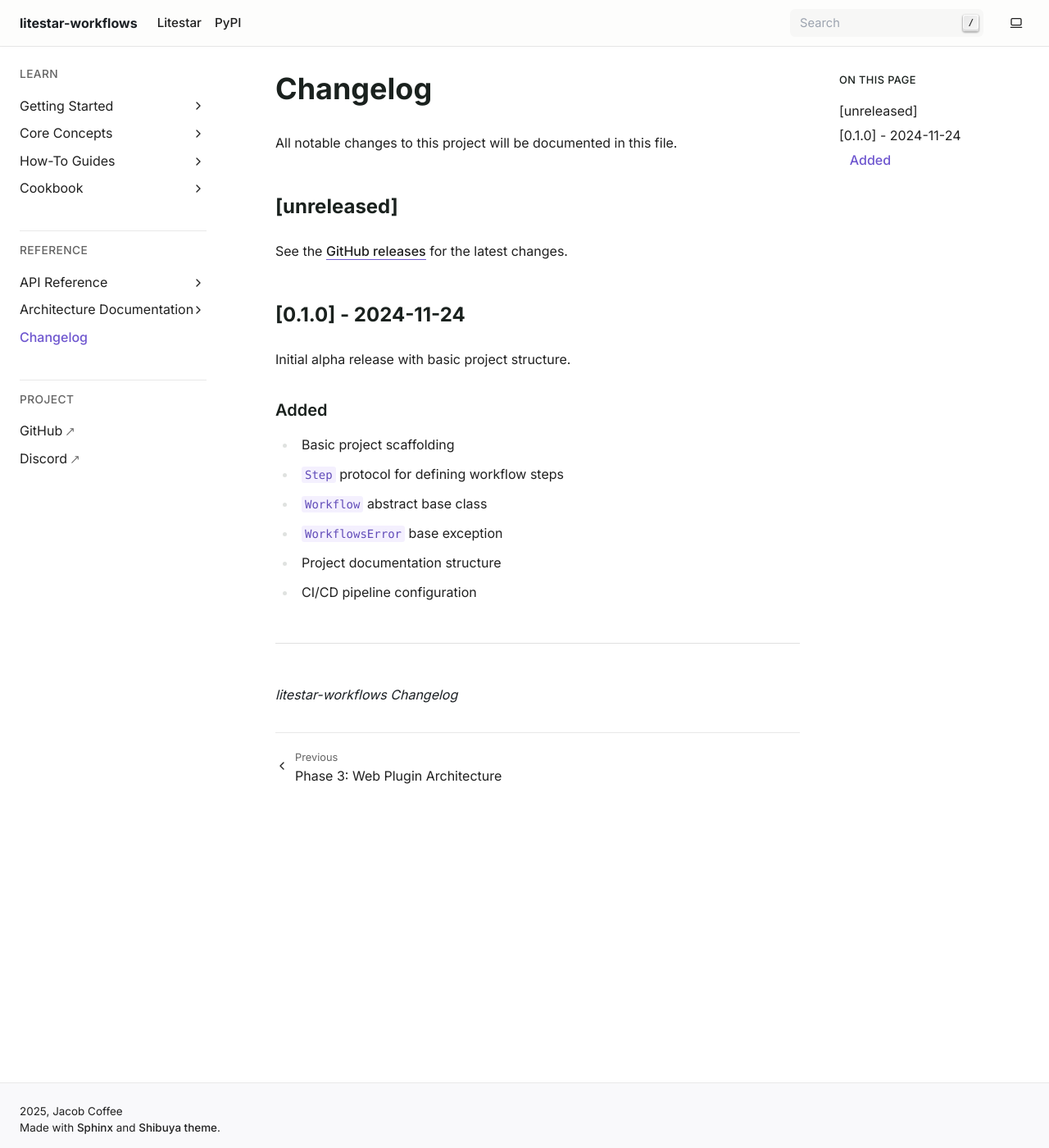
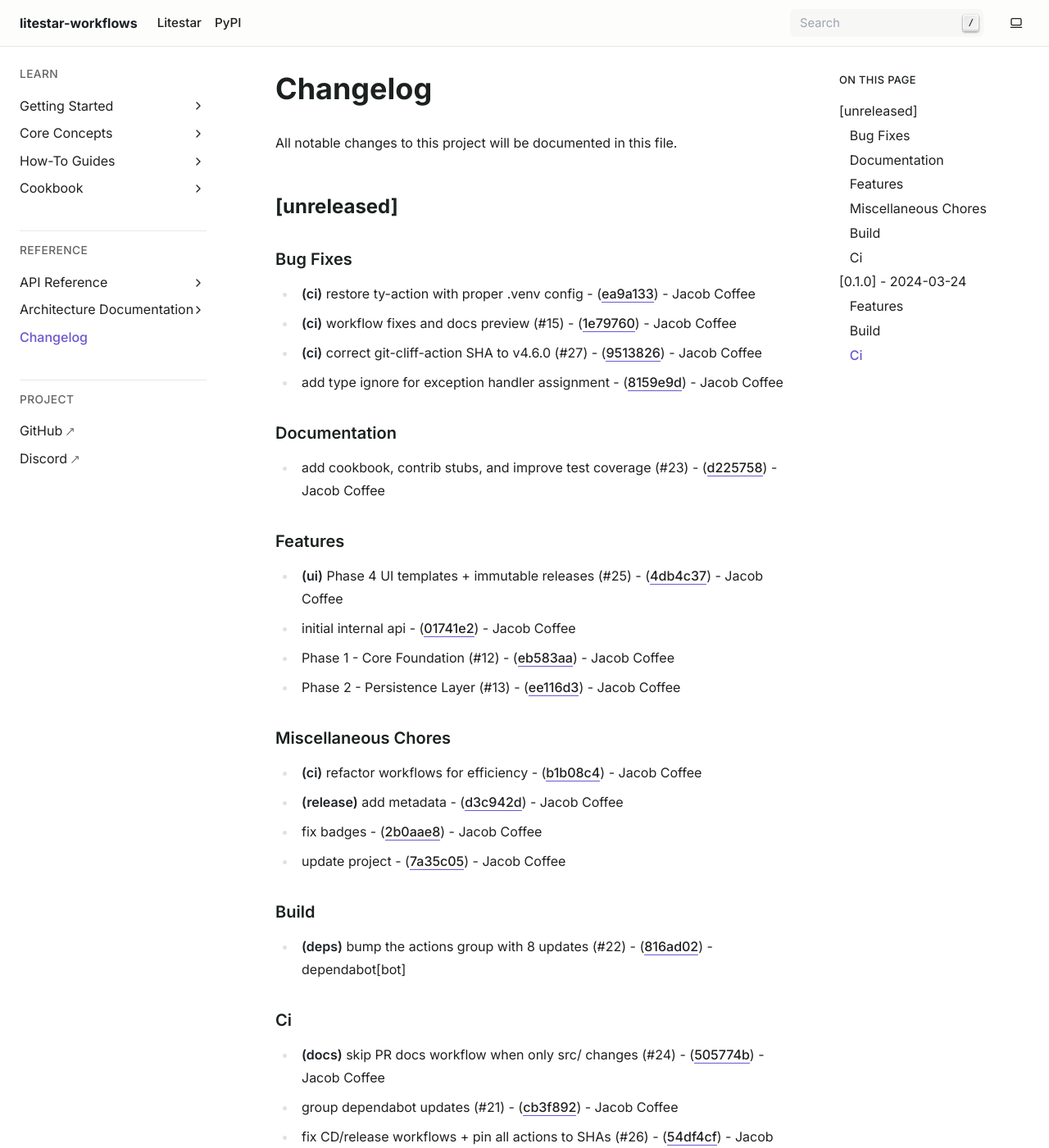
Before and after one commit to JacobCoffee/litestar-workflows, a Sphinx documentation site: the page built from docs/changelog.md, in a window 1280 px wide and 1400 px high. Shown: the whole window at 82% size. Built offline with Sphinx 7.4.7, drawn with Linux system fonts in a browser that asks for light colours; some of the changed text lies outside the part shown.

Commit message:
docs: regenerate changelog for v0.2.0

```diff
--- a/docs/changelog.md
+++ b/docs/changelog.md
@@ -4,21 +4,76 @@ All notable changes to this project will be documented in this file.
 
 ## [unreleased]
 
-See the [GitHub releases](https://github.com/JacobCoffee/litestar-workflows/releases)
-for the latest changes.
 
-## [0.1.0] - 2024-11-24
+### Bug Fixes
 
-Initial alpha release with basic project structure.
 
-### Added
+- **(ci)** restore ty-action with proper .venv config - ([ea9a133](https://github.com/JacobCoffee/litestar-workflows/commit/ea9a133d58ab99c597c286cbb972133513136eda)) - Jacob Coffee
+- **(ci)** workflow fixes and docs preview (#15) - ([1e79760](https://github.com/JacobCoffee/litestar-workflows/commit/1e797604ea50ddbc33662f3258ea1a3e84d4355e)) - Jacob Coffee
+- **(ci)** correct git-cliff-action SHA to v4.6.0 (#27) - ([9513826](https://github.com/JacobCoffee/litestar-workflows/commit/9513826d7bd3d8c114159537665f48b8b7640706)) - Jacob Coffee
+- add type ignore for exception handler assignment - ([8159e9d](https://github.com/JacobCoffee/litestar-workflows/commit/8159e9d5b99168aded82dfddbc53580a83516e23)) - Jacob Coffee
 
-- Basic project scaffolding
-- `Step` protocol for defining workflow steps
-- `Workflow` abstract base class
-- `WorkflowsError` base exception
-- Project documentation structure
-- CI/CD pipeline configuration
 
+### Documentation
+
+
+- add cookbook, contrib stubs, and improve test coverage (#23) - ([d225758](https://github.com/JacobCoffee/litestar-workflows/commit/d2257581ef1ac525aabf8d677d478d5ef96aec75)) - Jacob Coffee
+
+
+### Features
+
+
+- **(ui)** Phase 4 UI templates + immutable releases (#25) - ([4db4c37](https://github.com/JacobCoffee/litestar-workflows/commit/4db4c37af4d391e028ec451acff6b525c4ad61e3)) - Jacob Coffee
+- initial internal api - ([01741e2](https://github.com/JacobCoffee/litestar-workflows/commit/01741e254413d1dc72bf3ddbcd6466d2483ca386)) - Jacob Coffee
+
+- Phase 1 - Core Foundation (#12) - ([eb583aa](https://github.com/JacobCoffee/litestar-workflows/commit/eb583aa1f7137333a36560f6839752a4e75fa5ce)) - Jacob Coffee
+
+- Phase 2 - Persistence Layer (#13) - ([ee116d3](https://github.com/JacobCoffee/litestar-workflows/commit/ee116d302682fa209bcc832307e447d8fc903b67)) - Jacob Coffee
+
+
+### Miscellaneous Chores
+
+
+- **(ci)** refactor workflows for efficiency - ([b1b08c4](https://github.com/JacobCoffee/litestar-workflows/commit/b1b08c48275d199ed33e7b9dd56e581c535a9258)) - Jacob Coffee
+- **(release)** add metadata - ([d3c942d](https://github.com/JacobCoffee/litestar-workflows/commit/d3c942d24fce9e7c6e9fa3364982828f548c0456)) - Jacob Coffee
+- fix badges - ([2b0aae8](https://github.com/JacobCoffee/litestar-workflows/commit/2b0aae8d11b7042cb2017f9464cfa83b850c5845)) - Jacob Coffee
+
+- update project - ([7a35c05](https://github.com/JacobCoffee/litestar-workflows/commit/7a35c0595a1ae4b072264d99056d46cd516a3c54)) - Jacob Coffee
+
+
+### Build
+
+
+- **(deps)** bump the actions group with 8 updates (#22) - ([816ad02](https://github.com/JacobCoffee/litestar-workflows/commit/816ad023ac4c12cbc3a42aa7688ea695733ebd9c)) - dependabot[bot]
+
+### Ci
+
+
+- **(docs)** skip PR docs workflow when only src/ changes (#24) - ([505774b](https://github.com/JacobCoffee/litestar-workflows/commit/505774bde458259262496488c1e14f0a02ed9684)) - Jacob Coffee
+- group dependabot updates (#21) - ([cb3f892](https://github.com/JacobCoffee/litestar-workflows/commit/cb3f892043098858c4e7dcd7e8f2826fb23002c2)) - Jacob Coffee
+
+- fix CD/release workflows + pin all actions to SHAs (#26) - ([54df4cf](https://github.com/JacobCoffee/litestar-workflows/commit/54df4cff4d72b3b980229206f847ef1d78b7405e)) - Jacob Coffee
+## [0.1.0] - 2024-03-24
+
+
+### Features
+
+
+- project initialization - ([334db87](https://github.com/JacobCoffee/litestar-workflows/commit/334db8714bcdf43bd29f795c64fd0ea087231dd2)) - Jacob Coffee
+
+
+### Build
+
+
+- **(deps)** bump actions/cache from 3 to 4 (#1) - ([8a3f87f](https://github.com/JacobCoffee/litestar-workflows/commit/8a3f87fd5600c27399297568020a3af0147ed9bb)) - dependabot[bot]
+- **(deps)** bump actions/upload-artifact from 3 to 4 (#2) - ([5dba88d](https://github.com/JacobCoffee/litestar-workflows/commit/5dba88df248abf22e807567fdc288ae9e48a93a7)) - dependabot[bot]
+- **(deps)** bump pdm-project/setup-pdm from 3 to 4 (#3) - ([8ce6434](https://github.com/JacobCoffee/litestar-workflows/commit/8ce64341729488d62e2181168f0291678cb433fc)) - dependabot[bot]
+- **(deps)** bump actions/setup-python from 4 to 5 (#4) - ([9e63e82](https://github.com/JacobCoffee/litestar-workflows/commit/9e63e82c58f61a68eb357fe538a7a77579b1347e)) - dependabot[bot]
+
+### Ci
+
+
+- **(release)** add release note config - ([ae0d890](https://github.com/JacobCoffee/litestar-workflows/commit/ae0d890ffccb331a55cb359ccfd271206d27188a)) - Jacob Coffee
+- add basic github ci - ([2632742](https://github.com/JacobCoffee/litestar-workflows/commit/2632742d99a7d45bb7c4bba96d9ce955e7979db7)) - Jacob Coffee
 ---
 *litestar-workflows Changelog*
```
